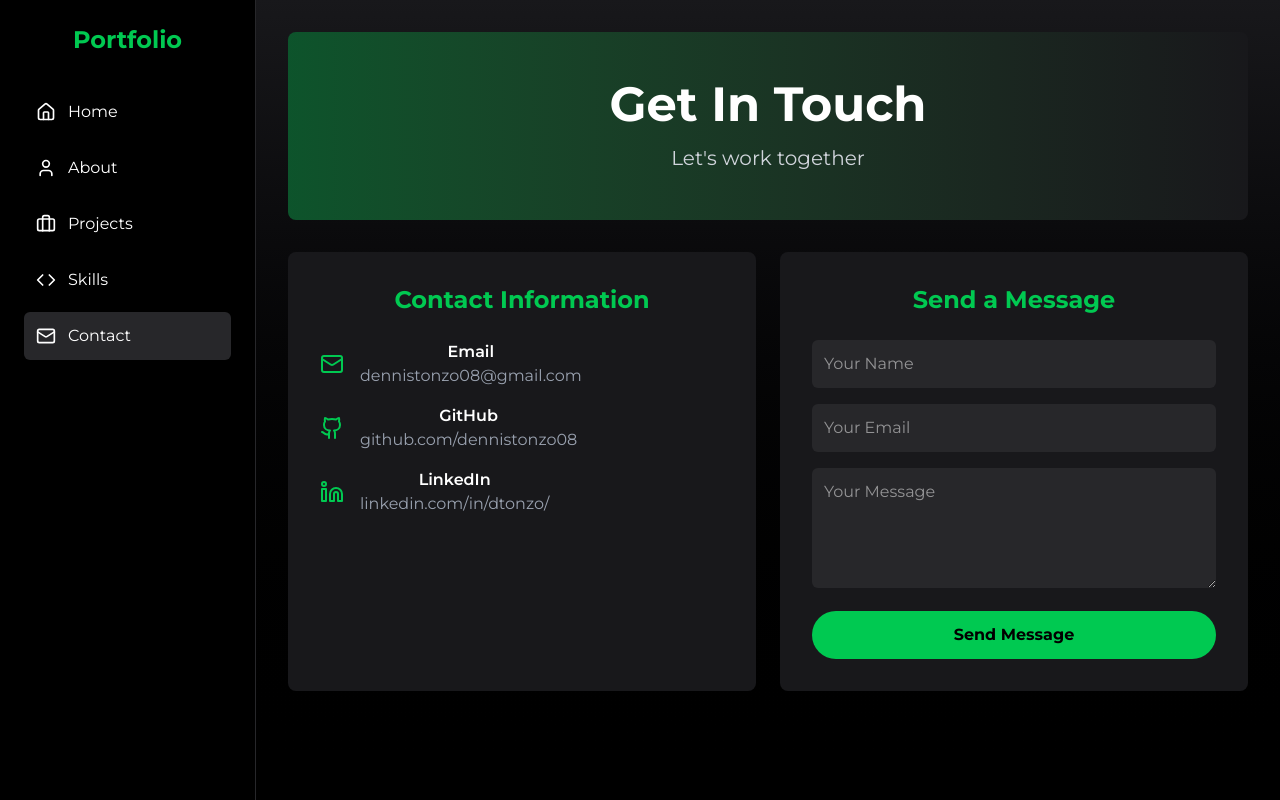
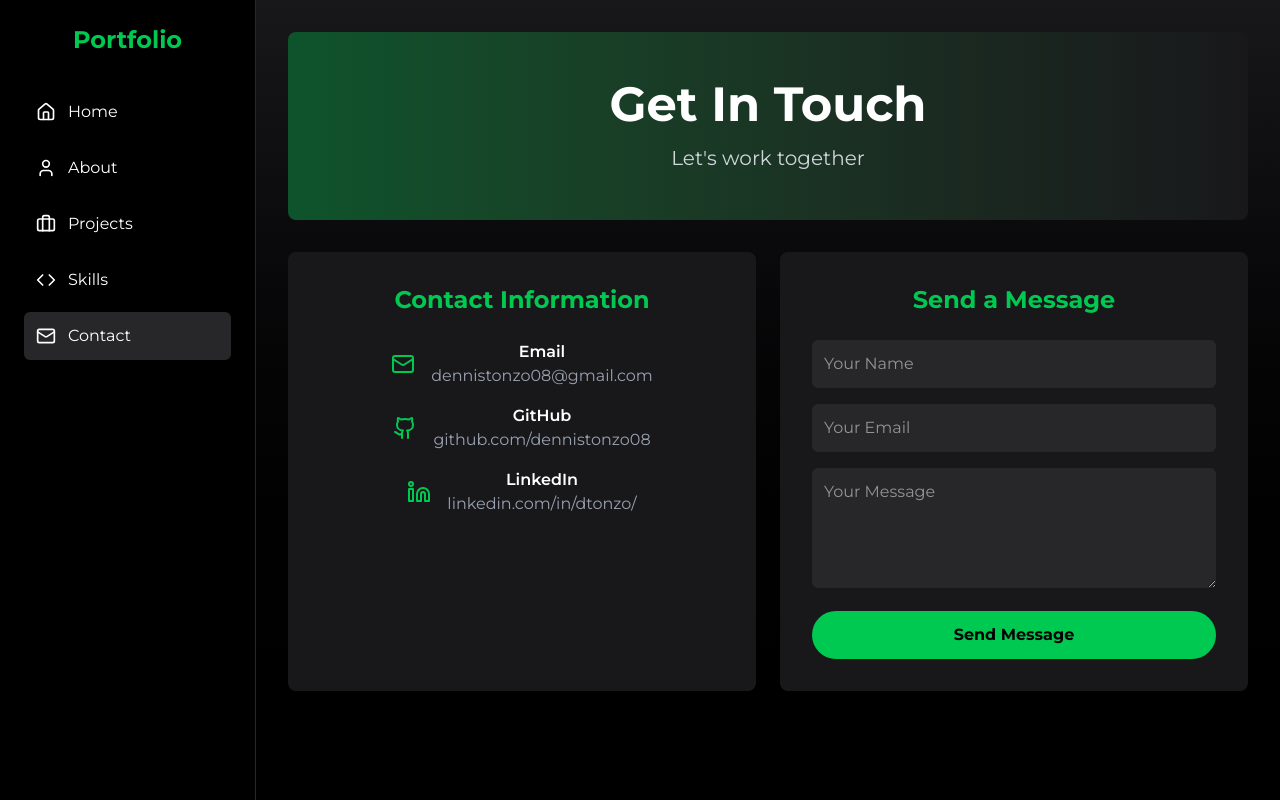
Before and after one commit to dennistonzo08/my-portfolio, a React (Vite) app: page / in a window 1280 px wide. Both pictures are taken after a click on the button "Contact". Built offline with nearby package versions, Linux system fonts and the light colour scheme.

Commit message:
update alert and contact page

```diff
--- a/src/components/spotify-portfolio/SpotifyPortfolio.tsx
+++ b/src/components/spotify-portfolio/SpotifyPortfolio.tsx
@@ -42,7 +42,8 @@ export default function SpotifyPortfolio() {
   ];
 
   const handleSubmit = () => {
-    alert(`Message sent!\nName: ${formData.name}\nEmail: ${formData.email}\nMessage: ${formData.message}`);
+    // alert(`Message sent!\nName: ${formData.name}\nEmail: ${formData.email}\nMessage: ${formData.message}`);
+    alert("This function is currently disabled due to lack of funds. Please contact me directly on the Contact Information displayed.");
     setFormData({ name: '', email: '', message: '' });
   };
 
@@ -346,21 +347,21 @@ export default function SpotifyPortfolio() {
               <div className="bg-zinc-900 rounded-lg p-8">
                 <h2 className="text-2xl font-bold mb-6 text-green-500">Contact Information</h2>
                 <div className="space-y-4">
-                  <div className="flex items-center">
+                  <div className="flex items-center justify-center">
                     <Mail className="mr-4 text-green-500" />
                     <div>
                       <p className="font-semibold">Email</p>
                       <p className="text-gray-400">dennistonzo08@gmail.com</p>
                     </div>
                   </div>
-                  <div className="flex items-center">
+                  <div className="flex items-center justify-center">
                     <Github className="mr-4 text-green-500" />
                     <div>
                       <p className="font-semibold">GitHub</p>
                       <p className="text-gray-400">github.com/dennistonzo08</p>
                     </div>
                   </div>
-                  <div className="flex items-center">
+                  <div className="flex items-center justify-center">
                     <Linkedin className="mr-4 text-green-500" />
                     <div>
                       <p className="font-semibold">LinkedIn</p>
@@ -395,6 +396,7 @@ export default function SpotifyPortfolio() {
                     className="w-full p-3 bg-zinc-800 rounded-md focus:outline-none focus:ring-2 focus:ring-green-500"
                   />
                   <button
+                    // disabled={true}
                     onClick={handleSubmit}
                     className="w-full bg-green-500 text-black font-bold py-3 rounded-full hover:bg-green-400 transition"
                   >
```
